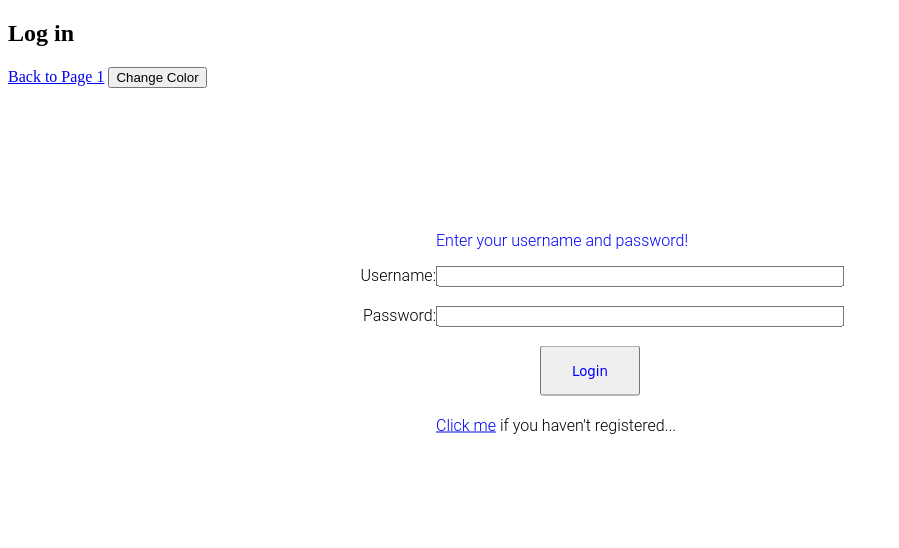
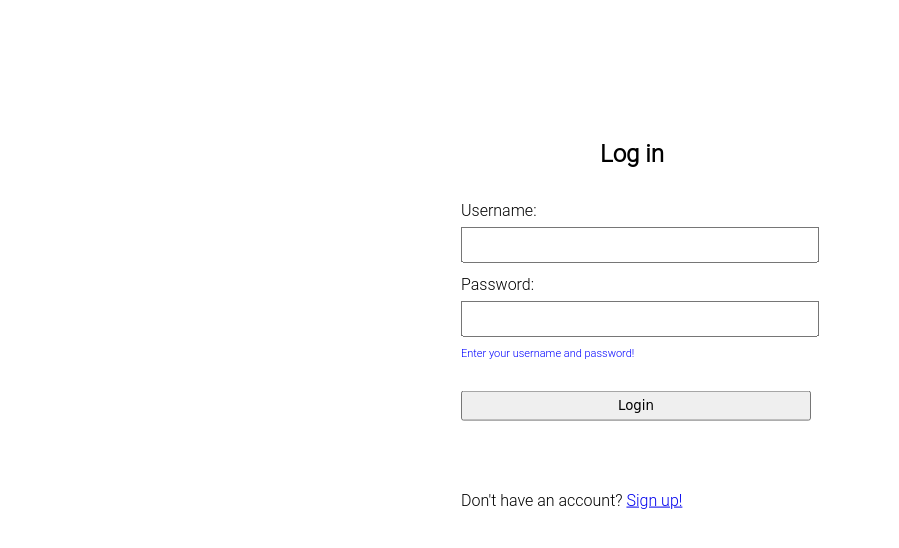
Before and after one commit to TimothyKiu/Food-Delivery-MMU, a Flask app: page /login in a window 1280 px wide. Shown: the top 548 px of the page, without its empty margins (0-899 px from the left). Run offline with Flask 3, Linux system fonts and the light colour scheme.

Commit message:
redesigned login and fixed the ratings system

```diff
--- a/main.py
+++ b/main.py
@@ -106,7 +106,8 @@ def profile():
 
         query = "SELECT accumulative_reviews FROM webDB.reviews WHERE user_name = %s "
         mycursor.execute(query, (usernameP,))
-        ratings = mycursor.fetchall()
+        ratingArray = mycursor.fetchall()
+        ratings = ratingArray[0]
 
         # Execute the SQL query with the username and password as parameters
         # This is where user enters his credentials in the HTML page, the parameter values then are run into the
--- a/static/login.css
+++ b/static/login.css
@@ -7,24 +7,41 @@
 
 }
 
+#welcomeText {
+    position: relative;
+    right: -139px;
+    top: -20px;
+}
+
 #registerlink{
     position:absolute;
-    margin-top:70px
+    margin-top:70px;
 }
 
 .boxtitles {
-    position: absolute;
-    right:100%
+    display: flex;
+    flex-direction: column;
+
+    position: relative;
+    top: -7px;
+    bottom: -20px;
+    font-family: "Roboto Light";
 }
 .loginboxes {
-    width:400px;
-    height:15px;
+    height: 30px;
+    width: 350px;
+    font-size: 17px;
 }
 button[id="submitter1"]{
     font-family : "Comic Sans MS";
-    color : blue;
-    position: absolute;
-    right: 50%;
-    width:100px;
-    height:50px
+    position: relative;
+    width: 350px;
+    height:30px;
+
 }
+
+.logintexts {
+    position: relative;
+    top: -20px;
+
+}
--- a/templates/login.html
+++ b/templates/login.html
@@ -8,29 +8,33 @@
     <title>Login Page</title>
 </head>
 <body>
-    <h2>Log in</h2>
     <div id="output"></div>
 
     <form action="/login" method="post" class="logindiv">
-        {% if not login_failed %}
-            <p style="color: blue;">Enter your username and password!</p>
-        {% endif %}
-        {% if login_failed%}
-            <p style="color: red;">Login failed. Please check your username and password.</p>
-        {% endif %}
+         <h2 id="welcomeText">Log in</h2>
+
+
 
         <label for="username" class="boxtitles">Username:</label>
         <input type="text" id="username" name="username" class="loginboxes" required><br><br>
 
         <label for="password" class="boxtitles">Password:</label>
         <input type="password" id="password" name="password" class="loginboxes" required><br><br>
+
+        <div class="logintexts">
+            {% if not login_failed %}
+                <p style="color: blue; font-size:11px;">Enter your username and password!</p>
+            {% endif %}
+            {% if login_failed%}
+                <p style="color: red; font-size:11px;">Login failed. Please check your username and password.</p>
+            {% endif %}
+        </div>
+
         <button type="submit" id="submitter1">Login</button>
 
-        <p id="registerlink"><a href="register">Click me</a>  if you haven't registered...</p>
+        <p id="registerlink" class="registerlink"> Don't have an account? <a href="register">Sign up!</a> </p>
     </form>
-    <a href="/html">Back to Page 1</a>
 
-    <button id="colorButton" class="button">Change Color</button>
 
     <script>
 
```
Also changed, not shown: static/register.css (+7 -2 lines).
